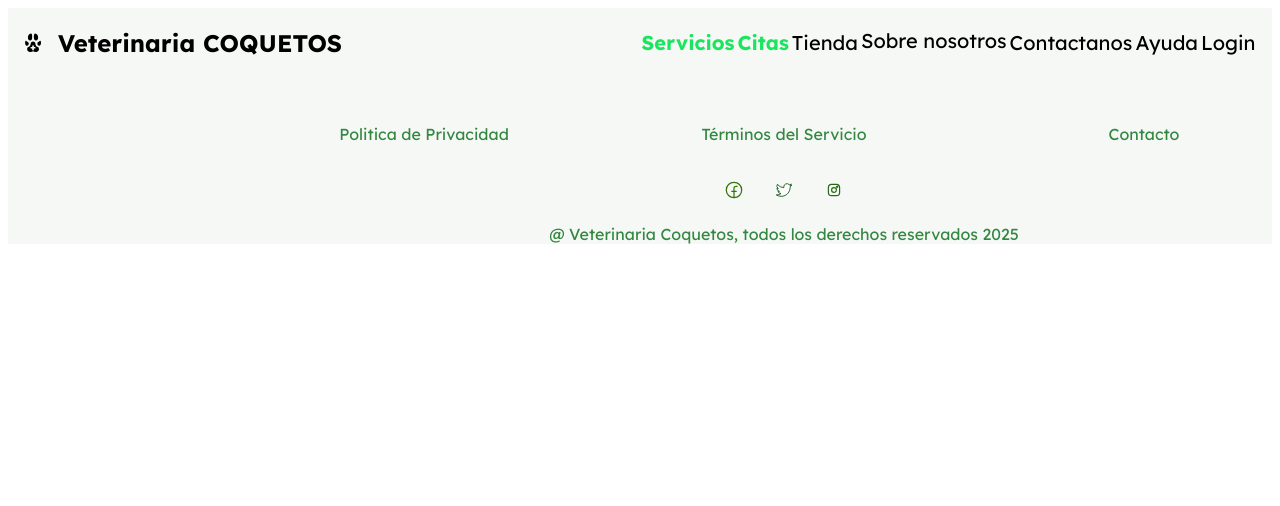
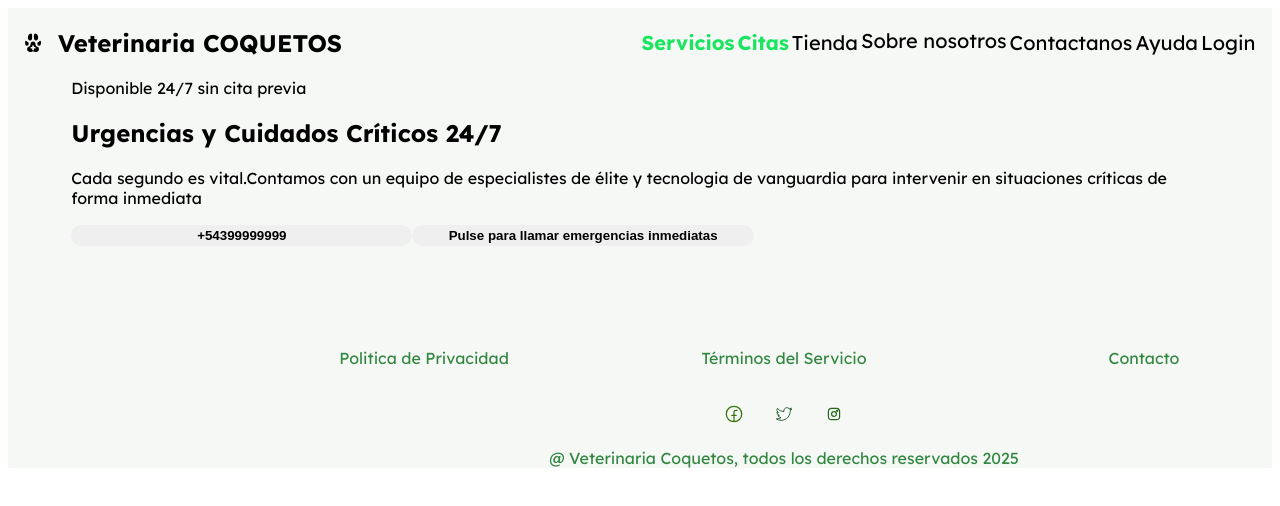
Before and after one commit to solzambrano/Veterinaria, a React (Vite) app: page /services/urgency in a window 1280 px wide. Shown: the top 506 px of the page. Built offline with nearby package versions, Linux system fonts and the light colour scheme.

Commit message:
mockup servicios urgencia header

```diff
--- a/public/data/service-detail.jsx
+++ b/public/data/service-detail.jsx
@@ -4,6 +4,9 @@ import emergency from '../../src/assets/icons/emergency.svg';
 import microscopy from '../../src/assets/icons/microscopy.svg';
 import health from '../../src/assets/icons/health.svg';
 import scalpel from '../../src/assets/icons/scalpel.svg';
+import Phone from '../../src/assets/icons/phone.svg';
+import Calendar from '../../src/assets/icons/calendar.svg';
+import Serum from '../../src/assets/icons/medical-drip.svg';
 import BodyUrgency from '../../src/view/Services/ServiceDetail/Bodies/Urgency'
 import BodyCirugy from '../../src/view/Services/ServiceDetail/Bodies/Cirugy'
 import BodyLaboratory from '../../src/view/Services/ServiceDetail/Bodies/ClinicalLaboratory'
@@ -11,11 +14,11 @@ import BodyConsultation from '../../src/view/Services/ServiceDetail/Bodies/Gener
 import BodyGrooming from '../../src/view/Services/ServiceDetail/Bodies/Grooming'
 import BodyVaccination from '../../src/view/Services/ServiceDetail/Bodies/Vaccination'
 import HeaderUrgency from '../../src/assets/images/UrgencyHeader.jpg'
-import HeaderGrooming from '../../src/assets/images/GroomingHeader.jpg'
+import HeaderGrooming from '../../src/assets/images/GroomingHeader.png'
 import HeaderConsultation from '../../src/assets/images/ConsultationHeader.jpg'
-import HeaderCirugy from '../../src/assets/imagesCirugyHeader.jpg'
-import HeaderVaccination from '../../src/assets/imagesVaccinationHeader.jpg'
-import HeaderLaboratory from '../../src/assets/imagesLaboratoryHeader.jpg'
+import HeaderCirugy from '../../src/assets/images/CirugyHeader.jpg'
+import HeaderVaccination from '../../src/assets/images/VaccinationHeader.png'
+import HeaderLaboratory from '../../src/assets/images/LaboratoryHeader.png'
 
 
 const serviceDetail = [
@@ -26,8 +29,23 @@ const serviceDetail = [
         description:'Contamos con un profesional las 24 hs, atención inmediata cuando cada segundo cuenta.',
         color:'#f0a47494',
         hover:'#f0630bba',
+        header:{
+            title:"Urgencias y Cuidados Críticos 24/7",
+            subtitle:"Cada segundo es vital.Contamos con un equipo de especialistes de élite y tecnologia de vanguardia para intervenir en situaciones críticas de forma inmediata",
+            spanSuperior:"Disponible 24/7 sin cita previa",
+            icon:Phone,
+            color:'red',
+            phoneNumber:"+54399999999",
+            text:"Pulse para llamar emergencias inmediatas",
+            sectionImage:{
+                imageUrgency:HeaderUrgency,
+                titleImage:"Respuesta Zero%",
+                IconImage:Serum,
+                background:'pink',
+                subtitleImage:"Protocolo de estabilizacion en menos de 2 minutos"
+            }
+        },
         body:BodyUrgency,
-        imageUrgency:HeaderUrgency
     },
     {
         image:health,
--- a/src/view/Services/ServiceDetail/HeaderServices/index.jsx
+++ b/src/view/Services/ServiceDetail/HeaderServices/index.jsx
@@ -1,23 +1,26 @@
+import Button from "../../../../components/Buttons";
+const HeaderServices = ({serviceData}) => {
+    const{title,icon,background,subtitle,image}=serviceData.sectionImage;
+    console.log(serviceData.spanSuperior);
 
-
-const HeaderServices = () => {
 return(
     <header>
         <article>
-            <span>CUIDADO PREVENTIVO</span>
-            <h1></h1>
-            <p></p>
+            <span>{serviceData.spanSuperior}</span>
+            <h1>{serviceData.title}</h1>
+            <p>{serviceData.subtitle}</p>
             <div>
-                boton agenda cita
-                boton lista de doctores
+                <Button text={serviceData.phoneNumber} variant ={serviceData.color} icon={serviceData.icon}/>
+               <Button text={serviceData.text} variant ={" "} icon={""}/>
             </div>
 
         </article>
         <article>
-            <div><img src="" alt="" /></div>
+            <div><img src={image} alt="" /></div>
             <div>
-                <p></p>
-            <p></p>
+                <p>{title}</p>
+                <img src={icon} alt="" />
+            <p>{subtitle}</p>
             </div>
 
         </article>
@@ -25,3 +28,4 @@ return(
 )
 
 }
+export default HeaderServices
--- a/src/view/Services/ServiceDetail/index.jsx
+++ b/src/view/Services/ServiceDetail/index.jsx
@@ -1,7 +1,16 @@
-
+import { useParams } from 'react-router-dom';
+import serviceDetail from "../../../../public/data/service-detail"
+import Header from './HeaderServices'
+// import Footer from './ServiceFooter'
 
 const ServiceDetail = () =>{
-return(<></>)
+const { slug } = useParams();
+const service =serviceDetail.find(service=>service.slug === slug)
+    console.log('service',slug)
+return(<>
+
+<Header serviceData={service.header}/>
+</>)
 
 }
 export default ServiceDetail
```
Also changed, not shown: src/assets/icons/medical-drip.svg (added), src/assets/icons/phone.svg.
